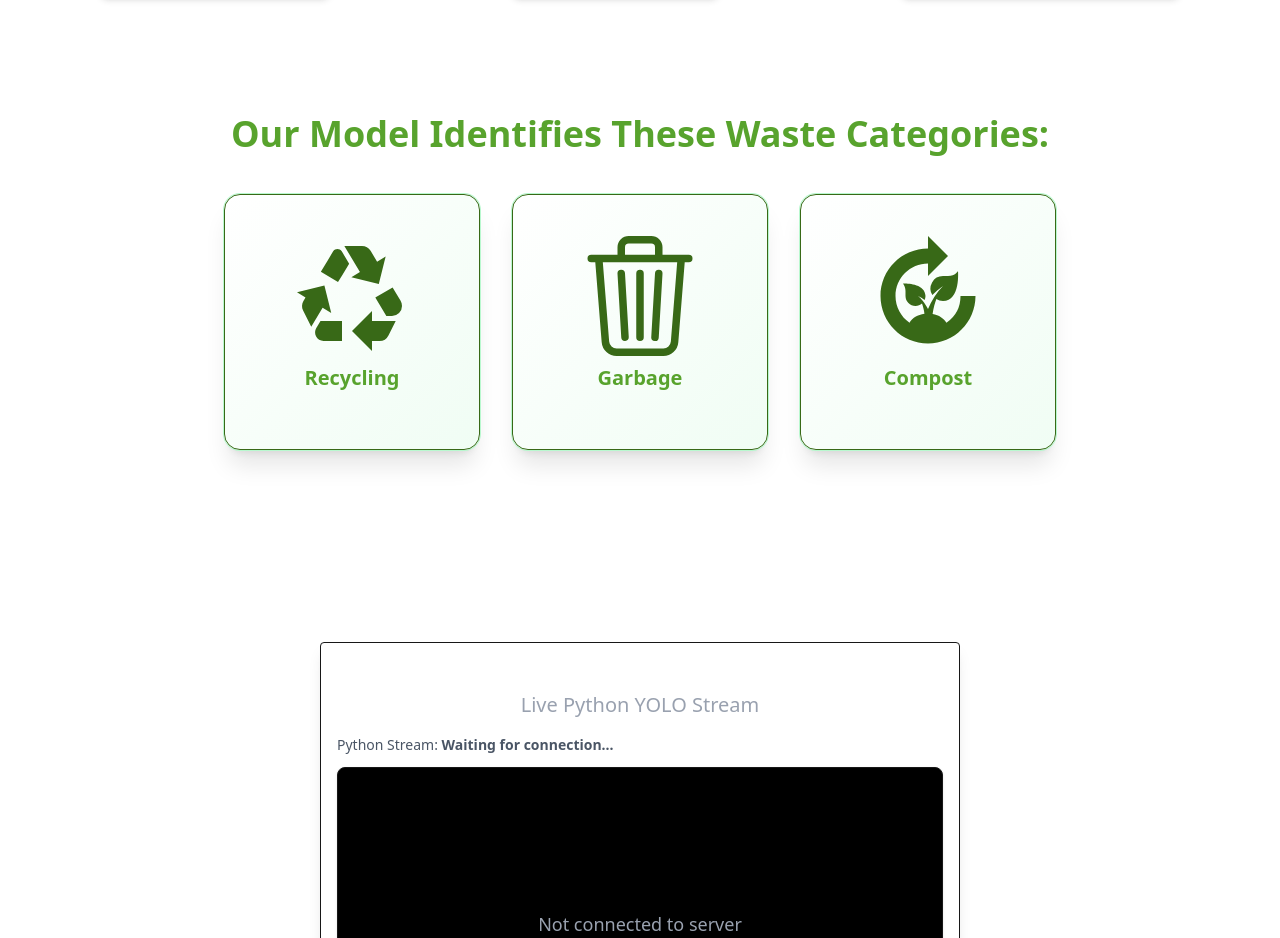
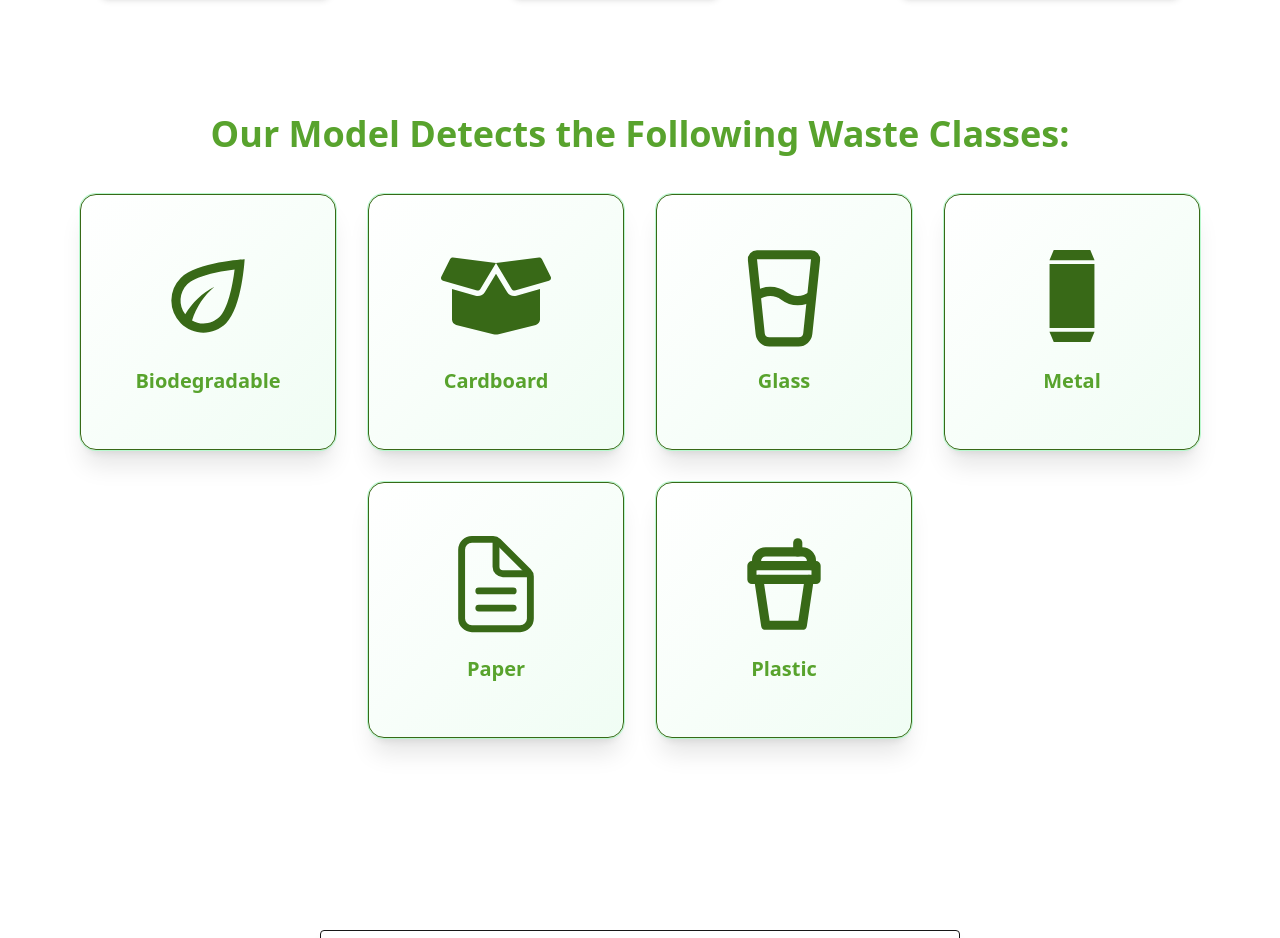
Before and after one commit to sanjaysivapragasam/smart-waste-ai, a Next.js app in the folder frontend/: page / in a window 1280 px wide. Shown: the part 930-1868 px from the top of the page. Built offline with nearby package versions, Linux system fonts and the light colour scheme; no server answers.

Commit message:
updated waste classification icons

```diff
--- a/frontend/src/app/page.js
+++ b/frontend/src/app/page.js
@@ -9,14 +9,18 @@ import React, { useState, useEffect } from "react";
 // Import socket.io client library
 import { io } from "socket.io-client";
 
-// importing icons from react-icons
+// importing icons from react-icons for pipeline
 import { AiOutlineVideoCamera } from "react-icons/ai";
 import { LuBrainCircuit } from "react-icons/lu";
 import { BiCategoryAlt } from "react-icons/bi";
-import { MdRecycling } from "react-icons/md";
-import { MdCompost } from "react-icons/md";
-import { BsTrash3 } from "react-icons/bs";
 import { TbArrowBigRightLines } from "react-icons/tb";
+// importing icons for flip cards
+import { MdOutlineEco } from "react-icons/md";
+import { FaBoxOpen } from "react-icons/fa";
+import { LuGlassWater } from "react-icons/lu";
+import { GiSodaCan } from "react-icons/gi";
+import { IoDocumentTextOutline } from "react-icons/io5";
+import { TbCup } from "react-icons/tb";
 
 // importing the camera component created for the computer vison
 import PythonStreamView from "./components/PythonStreamView";
@@ -59,6 +63,53 @@ export default function Home() {
     }
     // if its a different card, flip to this new card
   };
+
+  // data structure representing the waste classes detected by the ML model
+  // each object contains the information required to render a flip card
+  const wasteCategories = [
+    {
+      id: "biodegradable",
+      name: "Biodegradable",
+      icon: MdOutlineEco,
+      backText:
+        "Food scraps and other biodegradable items should be placed in the organic waste stream.",
+    },
+    {
+      id: "cardboard",
+      name: "Cardboard",
+      icon: FaBoxOpen,
+      backText:
+        "Clean cardboard should be flattened and placed in the recycling stream.",
+    },
+    {
+      id: "glass",
+      name: "Glass",
+      icon: LuGlassWater,
+      backText:
+        "Glass bottles and containers should be disposed of in recycling where accepted.",
+    },
+    {
+      id: "metal",
+      name: "Metal",
+      icon: GiSodaCan,
+      backText:
+        "Metal containers and similar materials should be placed in recycling.",
+    },
+    {
+      id: "paper",
+      name: "Paper",
+      icon: IoDocumentTextOutline,
+      backText:
+        "Clean paper products should be disposed of in the recycling stream.",
+    },
+    {
+      id: "plastic",
+      name: "Plastic",
+      icon: TbCup,
+      backText:
+        "Plastic containers should be sorted according to recycling guidelines.",
+    },
+  ];
 
   // this return section below is what gets rendered on the page
   // tailwind classes for layout and style
@@ -139,20 +190,26 @@ export default function Home() {
         {/*Waste Categories*/}
         <section className="py-20">
           <h2 className="text-4xl text-center font-bold text-accent-green mb-10">
-            Our Model Identifies These Waste Categories:
+            Our Model Detects the Following Waste Classes:
           </h2>
 
-          {/* Flexbox for all waste category cards */}
+          {/* flex container holding all flip cards */}
           <div className="flex flex-wrap gap-8 justify-center text-primary-green">
-            {/* container for the recycling tile */}
-            <div className=" perspective-[1000px]">
+            {/* iterate through the wasteCategories array to generate a card for each class */}
+            {wasteCategories.map((category) => {
+              // reference to the icon component stored in the data object
+              const IconComponent = category.icon;
+
+              return (
+                <div key={category.id} className="perspective-[1000px]">
+                  {/* container responsible for the 3D flip effect */}
                   <div
                     className={`relative w-64 h-64 [transform-style:preserve-3d] transition-transform duration-700
-            ${flippedCard == "recycling" ? "[transform:rotateY(180deg)]" : ""}`}
-                // tell React what code to run when tile is clicked
-                onClick={() => handleCardClick("recycling")}
+                    ${flippedCard == category.id ? "[transform:rotateY(180deg)]" : ""}`}
+                    // trigger card flip when clicked
+                    onClick={() => handleCardClick(category.id)}
                   >
-                {/* front-facing card for recycling */}
+                    {/* front-facing card showing the waste category */}
                     <div
                       className="absolute inset-0 flex flex-col items-center justify-center
                       border rounded-2xl p-10 shadow-xl cursor-pointer
@@ -160,88 +217,28 @@ export default function Home() {
                       transition-all hover:scale-105 ring-1 ring-green-200
                       [backface-visibility:hidden]"
                     >
-                  {/* recycling icon */}
-                  <MdRecycling size={120}></MdRecycling>
-                  <h3 className="text-xl font-bold text-accent-green mt-2 mb-4">
-                    Recycling
+                      {/* icon representing the waste class */}
+                      <IconComponent size={110} />
+
+                      {/* waste category label */}
+                      <h3 className="text-xl font-bold text-accent-green mt-4 mb-2 text-center">
+                        {category.name}
                       </h3>
                     </div>
 
-                {/* back facing card for recyling */}
-                <div
-                  className={`bg-surface absolute inset-0 flex flex-col items-center justify-center
-               rounded-2xl shadow-xl text-primary-green text-lg text-center p-6
-            [backface-visibility:hidden] [transform:rotateY(180deg)] cursor-pointer`}
-                >
-                  <p>Bottles and Paper should be Recycled.</p>
-                </div>
-              </div>
-            </div>
-
-            <div className="perspective-[1000px]">
-              <div
-                className={`relative w-64 h-64 [transform-style:preserve-3d] transition-transform duration-700
-            ${flippedCard == "garbage" ? "[transform:rotateY(180deg)]" : ""}`}
-                onClick={() => handleCardClick("garbage")}
-              >
-                {/*front facing card for garbage */}
-                <div
-                  className="absolute inset-0 flex flex-col items-center justify-center
-              border rounded-2xl p-10 shadow-xl cursor-pointer
-              bg-gradient-to-br from-white to-green-50
-              transition-all hover:scale-105 ring-1 ring-green-200
-              [backface-visibility:hidden]"
-                >
-                  <BsTrash3 size={120}></BsTrash3>
-                  <h3 className="text-xl font-bold text-accent-green mt-2 mb-4">
-                    Garbage
-                  </h3>
-                </div>
-
-                {/* back facing card for garbage */}
+                    {/* back-facing card containing disposal information */}
                     <div
                       className="bg-surface absolute inset-0 flex flex-col items-center justify-center
                       rounded-2xl shadow-xl text-primary-green text-lg text-center p-6
                       [backface-visibility:hidden] [transform:rotateY(180deg)] cursor-pointer"
                     >
-                  <p>
-                    Place all items that can't be recycled into the garbage.
-                  </p>
+                      {/* description associated with the waste class */}
+                      <p>{category.backText}</p>
                     </div>
                   </div>
                 </div>
-
-            <div className="perspective-[1000px]">
-              {/* parent container for compost card */}
-              <div
-                className={`relative w-64 h-64 [transform-style:preserve-3d] transition-transform duration-700
-              ${flippedCard == "compost" ? "[transform:rotateY(180deg)]" : ""}`}
-                onClick={() => handleCardClick("compost")}
-              >
-                {/* front facing card for compost */}
-                <div
-                  className="absolute inset-0 flex flex-col items-center justify-center
-              border rounded-2xl p-10 shadow-xl cursor-pointer
-              bg-gradient-to-br from-white to-green-50
-              transition-all hover:scale-105 ring-1 ring-green-200
-              [backface-visibility:hidden]"
-                >
-                  <MdCompost size={120}></MdCompost>
-                  <h3 className="text-xl font-bold text-accent-green mt-2 mb-4">
-                    Compost
-                  </h3>
-                </div>
-
-                {/* back facing card for compost */}
-                <div
-                  className="bg-surface absolute inset-0 flex flex-col items-center justify-center
-               rounded-2xl shadow-xl text-primary-green text-lg text-center p-6
-            [backface-visibility:hidden] [transform:rotateY(180deg)] cursor-pointer"
-                >
-                  <p>Place all food items in the compost.</p>
-                </div>
-              </div>
-            </div>
+              );
+            })}
           </div>
         </section>
 
```
Lines whose indentation alone changed are shown as unchanged.
